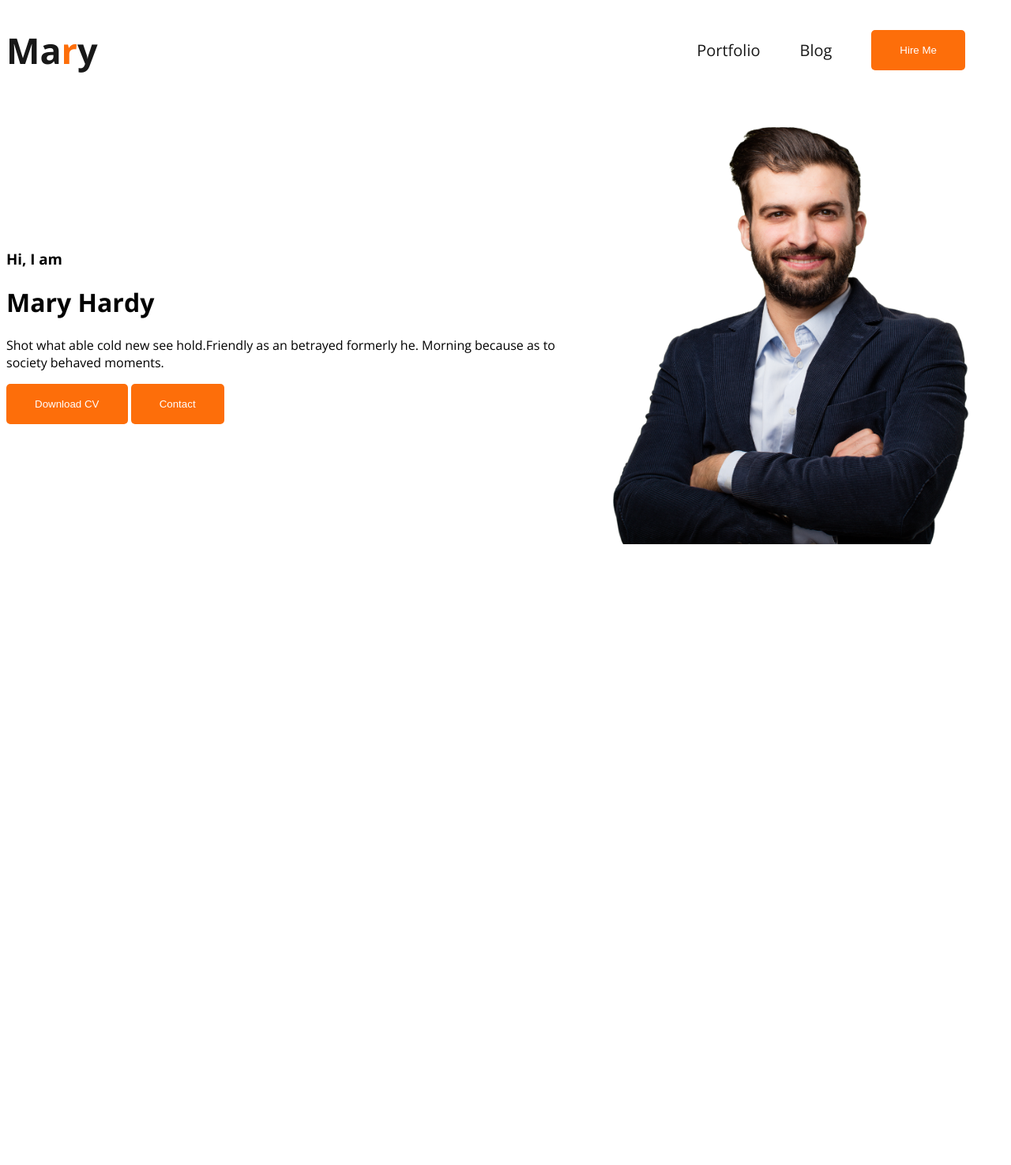
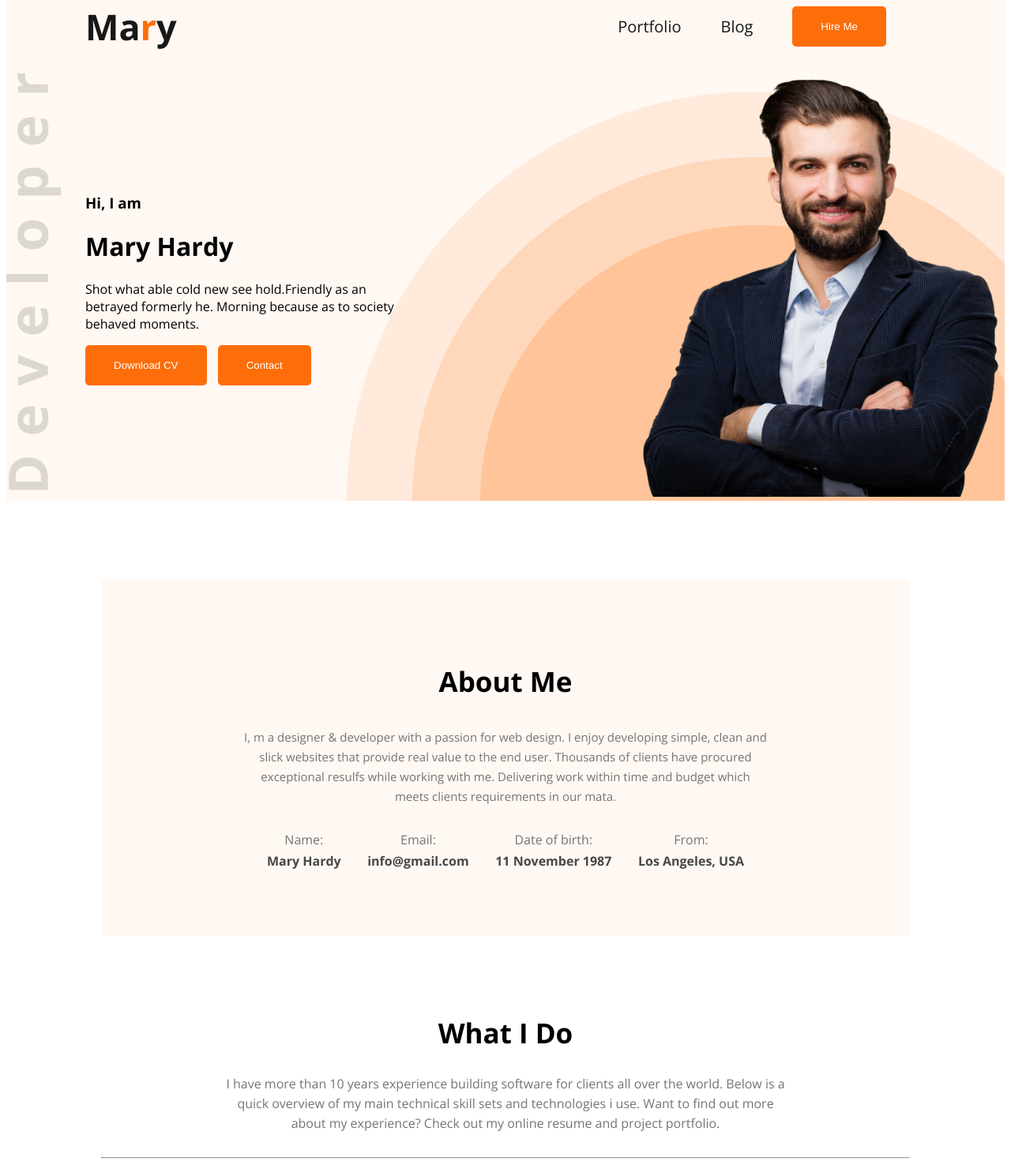
Before and after one commit to forhadhub/milestone_1_developer_portfolio_website, a plain HTML site: page index.html in a window 1280 px wide. Shown: the part 20-1495 px from the top of the page at 79% size. Before the commit the page ends 800 px from the top, so only its background shows below. Drawn offline with nearby package versions, Linux system fonts and the light colour scheme.

Commit message:
section add

```diff
--- a/index.html
+++ b/index.html
@@ -1,16 +1,17 @@
 <!DOCTYPE html>
 <html lang="en">
   <head>
-    <meta charset="UTF-8">
-    <meta name="viewport" content="width=device-width, initial-scale=1.0">
+    <meta charset="UTF-8" />
+    <meta name="viewport" content="width=device-width, initial-scale=1.0" />
     <title>Portfolio Website</title>
     <!-- fonts -->
-    <link rel="preconnect" href="https://fonts.googleapis.com">
-    <link rel="preconnect" href="https://fonts.gstatic.com" crossorigin>
-    <link href="https://fonts.googleapis.com/css2?family=Open+Sans:ital,wght@0,300..800;1,300..800&display=swap" rel="stylesheet">
-    <link rel="stylesheet" href="style.css">
-
-
+    <link rel="preconnect" href="https://fonts.googleapis.com" />
+    <link rel="preconnect" href="https://fonts.gstatic.com" crossorigin />
+    <link
+      href="https://fonts.googleapis.com/css2?family=Open+Sans:ital,wght@0,300..800;1,300..800&display=swap"
+      rel="stylesheet"
+    />
+    <link rel="stylesheet" href="style.css" />
   </head>
   <body>
     <header>
@@ -24,27 +25,59 @@
       </nav>
 
       <div class="banner">
+          <img class="dev" src="images/developer.png" alt="" />
+
         <div class="content">
           <h3>Hi, I am</h3>
           <h1>Mary Hardy</h1>
-                <p>Shot what able cold new see hold.Friendly as an betrayed formerly he. Morning because as to society behaved moments.</p>
-                <button class="primary_button">Download CV</button>
+          <p>
+            Shot what able cold new see hold.Friendly as an betrayed formerly
+            he. Morning because as to society behaved moments.
+          </p>
+          <button class="primary_button right_btn">Download CV</button>
           <button class="primary_button">Contact</button>
         </div>
 
         <div>
-                <img  class="banner_img1" src="images/hardy.png" alt="">
+          <img class="banner_img1" src="images/hardy.png" alt="" />
         </div>
-
       </div>
     </header>
 
     <main>
+        <div class="about_me">
+            <h3>About Me</h3>
+            <p>I, m a designer & developer with a passion for web design. I enjoy developing simple, clean and slick websites that provide real value to the end user. Thousands of clients have procured exceptional resulfs while working with me. Delivering work within time and budget which meets clients requirements in our mata.</p>
+            <div class="aboutcon">
+                <div class="con">
+                    <p>Name:</p>
+                    <h2>Mary Hardy</h2>
+                </div>
+                <div class="con">
+                    <p>Email:</p>
+                    <h2>info@gmail.com</h2>
+                </div>
+                <div class="con">
+                    <p>Date of birth:</p>
+                    <h2>11 November 1987</h2>
+                </div>
+                <div class="con">
+                    <p>From:</p>
+                    <h2>Los Angeles, USA</h2>
+                </div>
+            </div>
+        </div>
 
+        <div class="what">
+            <h2>What I Do</h2>
+            <p>I have more than 10 years experience building software for clients all over the world. Below is a quick overview of my main technical skill sets and technologies i use. Want to find out more about my experience? Check out my online resume and project portfolio.</p>
+        </div>
+
+        <div>
+            <hr>
+        </div>
     </main>
 
-    <footer>
-
-    </footer>
+    <footer></footer>
   </body>
 </html>
--- a/style.css
+++ b/style.css
@@ -20,6 +20,7 @@ nav {
   color: rgb(24, 24, 24);
   align-items: center;
   justify-content: space-between;
+  margin: -30px 100px -30px 100px;
 }
 nav > ul {
   display: flex;
@@ -32,12 +33,86 @@ nav li {
 }
 
 /* banner styles */
+header {
+  background: rgb(255, 248, 243);
+  background-image: url(images/header_bg.png);
+  background-repeat: no-repeat;
+  background-position: bottom right;
+}
+.content > p {
+  max-width: 585px;
+}
 .banner {
   display: flex;
   align-items: center;
-  margin-right:38px;
 }
 .banner_img1 {
   width: 500px;
   height: 550px;
+  padding: 0px 0px 0px 250px;
 }
+
+.dev {
+  width: 70px;
+  margin-right: 30px;
+}
+
+.right_btn{
+  margin-right: 10px;
+}
+
+/* main styles */
+main{
+  margin: 100px 120px 0px 120px ;
+}
+
+/* about me section */
+.about_me{
+  background-color: rgb(255, 248, 243);
+  padding: 70px 60px 70px 60px;
+  text-align: center;
+  margin-bottom: 100px;
+}
+.about_me >h3{
+  font-size: 35px;
+}
+.about_me >p{
+  color: rgb(117, 117, 117);
+  font-size: 15px;
+  padding: 0px 120px 0px 120px;
+  line-height: 25px;
+}
+.aboutcon{
+  display: flex;
+  justify-content: space-between;
+  padding: 0px 150px 0px 150px;
+}
+.con{
+  text-align: center;
+}
+.con >p{
+  color: rgb(117, 117, 117);
+  font-size: 16px;
+  margin-bottom: 0px;
+}
+.con >h2{
+  font-size: 16px;
+  margin-top: 5px;
+  color: rgb(71, 71, 71);
+}
+
+/* what I do section styles */
+.what{
+  margin: 0px 150px 30px 150px;
+  text-align: center;
+  align-items: center;
+}
+.what >h2{
+  font-size: 35px;
+  font-weight: 700px;
+}
+.what >p{
+  color: rgb(117, 117, 117);
+  font-size: 16px;
+  line-height: 25px;
+}
```
Lines whose indentation alone changed are shown as unchanged.
